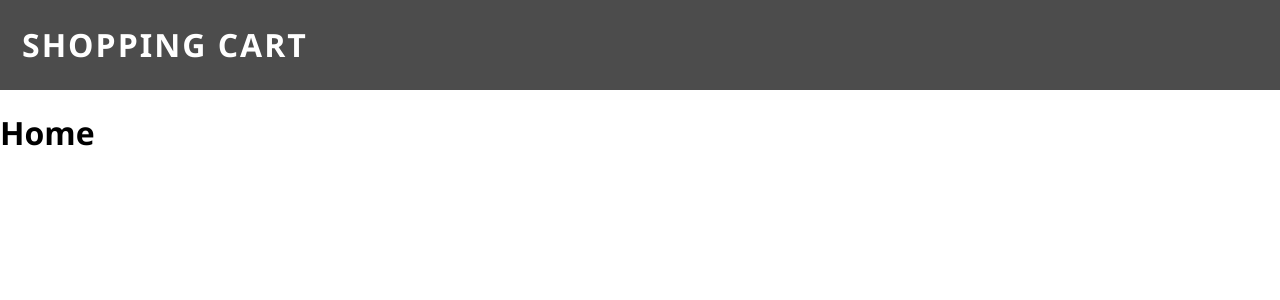
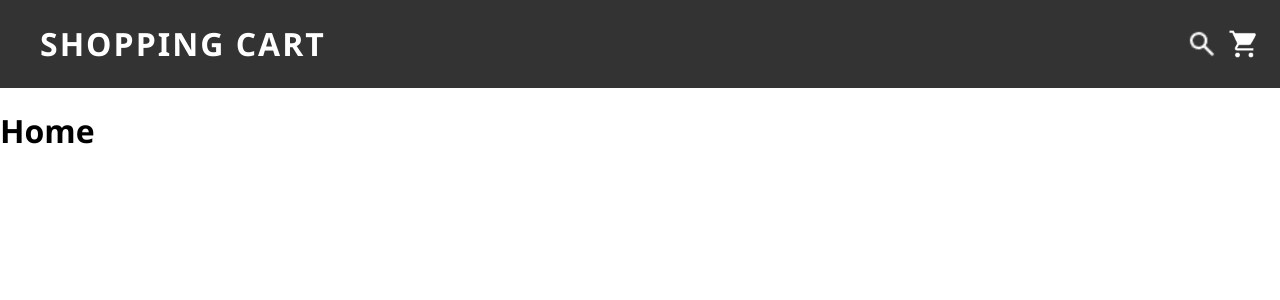
Before and after one commit to Luacrative/Shopping-cart, a React (Vite) app: page /Home in a window 1280 px wide. Shown: the top 300 px of the page. Built offline with nearby package versions, Linux system fonts and the light colour scheme.

Commit message:
Implement basic navbar

```diff
--- a/src/components/Navbar.jsx
+++ b/src/components/Navbar.jsx
@@ -1,9 +1,17 @@
 import styles from "./Navbar.module.css"
+import cartImage from "../assets/cart.png"
+import searchImage from "../assets/search.png"
 
 const Navbar = () => {
     return (
         <div className={styles.bar}>
-            <h1 className={styles.logo}>Shopping Cart</h1>
+            <div className={styles.left}>
+                <h1 className={styles.logo}>Shopping Cart</h1>
+            </div>
+            <div className={styles.right}>
+                <img className={styles.icon} src={searchImage} />
+                <img className={styles.icon} src={cartImage} />
+            </div>
         </div>
     )
 };
--- a/src/components/Navbar.module.css
+++ b/src/components/Navbar.module.css
@@ -1,12 +1,23 @@
 .bar {
-    background-color: rgba(0, 0, 0, 0.7);
+    background-color: rgba(0, 0, 0, 0.8);
     color: white;
-    width: 100%;
-    padding: 2px;
-
+    padding: 1px 0px;
     display: flex;
     justify-content: space-between;
     align-items: center;
+}
+
+.left {
+    margin-left: 20px;
+}
+
+.right {
+    margin-right: 20px;
+
+    display: flex;
+    justify-content: center;
+    align-items: center;
+    gap: 10px;
 }
 
 .logo {
@@ -14,3 +25,9 @@
     letter-spacing: 2px;
     text-transform: uppercase;
 }
+
+.icon {
+    -webkit-filter: invert(100%);
+    filter: invert(100%);
+    width: 2em;
+}
```
Also changed, not shown: src/assets/cart.png (added), src/assets/search.png (added).
